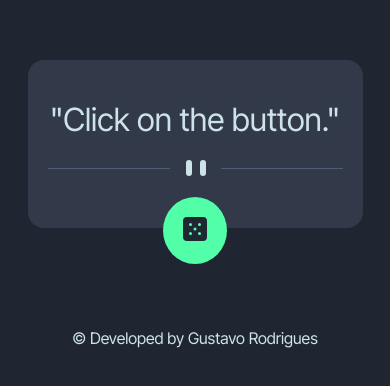
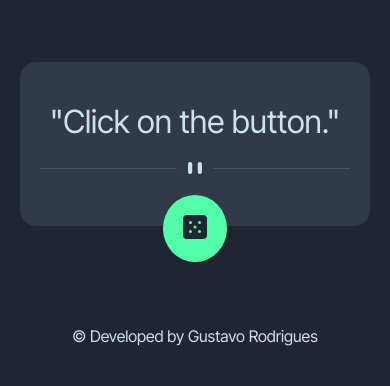
Before and after one commit to Rodrigues-Gustavo/Advice-generator-app, a plain HTML site: page index.html in a window 390 px wide. Shown: the part 278-664 px from the top of the page. Drawn offline with Linux system fonts and the light colour scheme.

Commit message:
changing a pattern splitter image

```diff
--- a/index.html
+++ b/index.html
@@ -20,8 +20,7 @@
     <h2 class="title"></h2>
     <p class="text">"Click on the button."</p>
     <picture>
-        <source media="(min-width:760px)" srcset="src/images/pattern-divider-desktop.svg">
-        <img src="/src/images/pattern-divider-mobile.svg" alt="break line">
+      <img media="(min-width:768px)" srcset="src/images/pattern-divider-desktop.svg" alt="break line">
     </picture>
     <div>
       <button class="btn">
```
